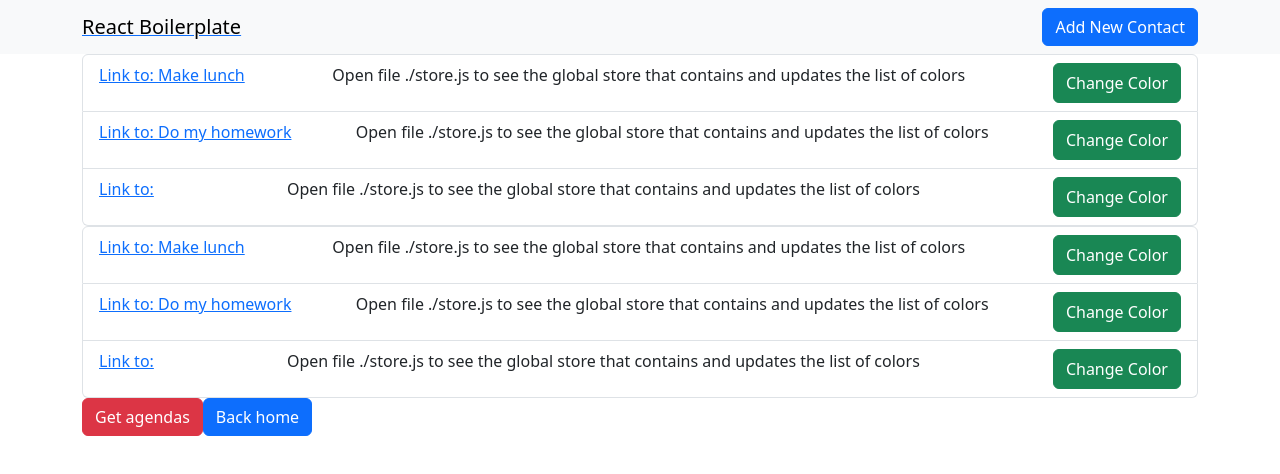
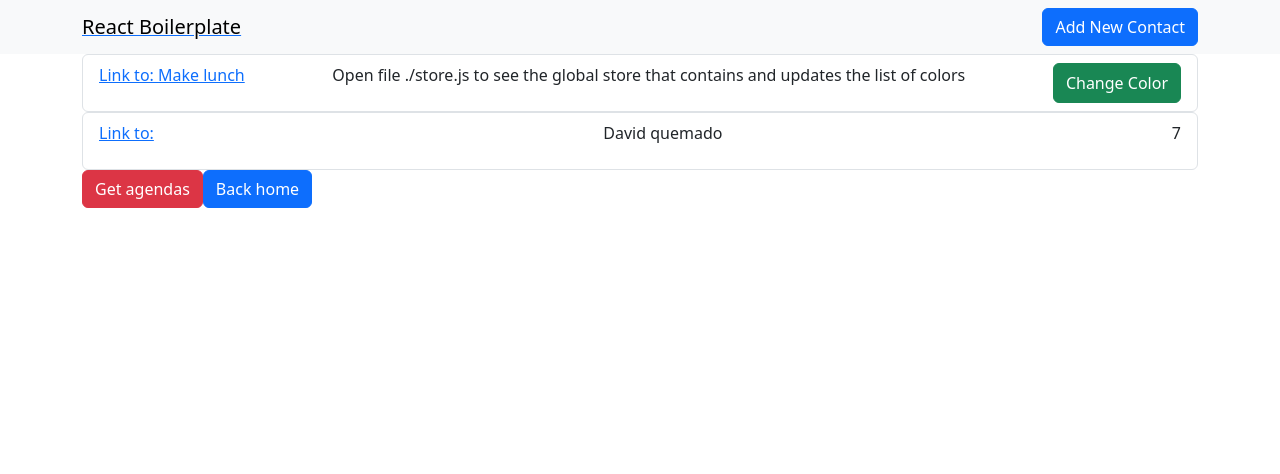
Before and after one commit to 4GeeksAcademy/betadav-contact-list-lt-pt55, a React (Vite) app: page /demo in a window 1280 px wide. Shown: the top 474 px of the page. Built offline with nearby package versions, Linux system fonts and the light colour scheme.

Commit message:
contacts displayed

```diff
--- a/src/pages/Demo.jsx
+++ b/src/pages/Demo.jsx
@@ -4,15 +4,19 @@ import { Link } from "react-router-dom";
 import useGlobalReducer from "../hooks/useGlobalReducer";  // Custom hook for accessing the global state.
 
 export const Demo = () => {
+
   const [agendas, setAgendas] = useState([]);
 
   function getAgendas() {
-            fetch('https://playground.4geeks.com/contact/agendas')
-            .then((response) => response.json())
-            .then((data) => setAgendas(data.agendas))
-            .catch(error => {
-                console.log(error);
-            });
+    fetch('https://playground.4geeks.com/contact/agendas/David/contacts')
+      .then((response) => response.json())
+      .then((data) => {
+        console.log(data)
+        dispatch({
+          type: 'get_agendas',
+          payload: data.contacts
+        })
+      });
   }
 
   // Access the global state and dispatch function using the useGlobalReducer hook.
@@ -47,30 +51,36 @@ export const Demo = () => {
       </ul>
       <ul className="list-group">
         {/* Map over the 'todos' array from the store and render each item as a list element */}
-        {store && store.todos?.map((item) => {
+        {store && store.contacts?.map((item) => {
           return (
             <li
               key={item.id}  // React key for list items.
               className="list-group-item d-flex justify-content-between"
               style={{ background: item.background }}>
 
+                <Link to={"/single/" + item.id}>Link to: {item.slug} </Link>
+                <p>
+                  {item.name}
+                </p>
+                <p>
+                  {item.phone}
+                </p>
+
               {/* Link to the detail page of this todo. */}
-              <Link to={"/single/" + item.id}>Link to: {item.title} </Link>
 
-              <p>Open file ./store.js to see the global store that contains and updates the list of colors</p>
 
-              <button className="btn btn-success"
+              {/* <button className="btn btn-success"
                 onClick={() => dispatch({
                   type: "add_task",
                   payload: { id: item.id, color: '#ffa500' }
                 })}>
                 Change Color
-              </button>
+              </button> */}
             </li>
           );
         })}
       </ul>
-      <button className="btn btn-danger" onClick={()=> getAgendas()}>Get agendas</button>
+      <button className="btn btn-danger" onClick={() => getAgendas()}>Get agendas</button>
 
       {/* <div className="card mb-3" style={{maxWidth: '540px'}}>
 				<div className="row g-0">
--- a/src/store.js
+++ b/src/store.js
@@ -1,35 +1,38 @@
-export const initialStore=()=>{
-  return{
+export const initialStore = () => {
+  return {
     message: null,
     todos: [
       {
         id: 1,
         title: "Make lunch",
         background: null,
-      },
+      }
+    ],
+    contacts: [
       {
-        id: 2,
-        title: "Do my homework",
-        background: null,
-      },
-      {
-        id: 3,
-        Contacto: "David"
+        name: "David quemado",
+        phone: "7"
       }
     ]
   }
 }
 
 export default function storeReducer(store, action = {}) {
-  switch(action.type){
+  switch (action.type) {
     case 'add_task':
 
-      const { id,  color } = action.payload
+      // const { id,  color } = action.payload
 
       return {
         ...store,
         todos: store.todos.map((todo) => (todo.id === id ? { ...todo, background: color } : todo))
       };
+    case 'get_agendas':
+
+      return {
+        ...store,
+        contacts: action.payload,
+      };
     default:
       throw Error('Unknown action.');
   }
```
